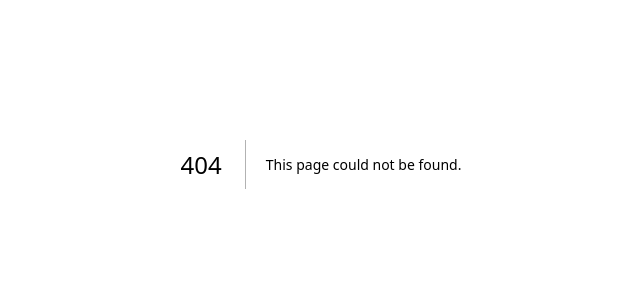
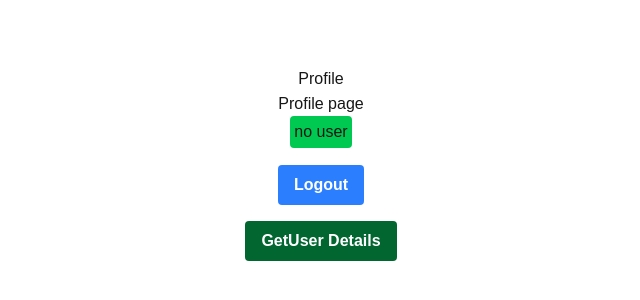
Before and after one commit to Abdul-Rehman88/NestAuth, a Next.js app: page /profile in a window 1280 px wide. Before the commit this address had no page. Shown: the part 236-536 px from the top of the page, without its empty margins (319-959 px from the left). Built offline with nearby package versions, Linux system fonts and the light colour scheme.

Commit message:
Implement user profile page and update login redirection to profile

```diff
--- a/src/app/login/page.tsx
+++ b/src/app/login/page.tsx
@@ -26,7 +26,7 @@ function Login() {
         toast.error("verify your email")
       } else {
         toast.success("Login successful")
-        // router.push("/")
+        router.push("/profile")
       }
     }catch(error){
       console.log(error)
--- /dev/null
+++ b/src/app/profile/[id]/page.tsx
@@ -0,0 +1,13 @@
+export default async function UserProfile({params}: {
+    params: { id: string }
+}) {
+  const { id } = await params;  // ✅ unwrap first
+    return (
+        <div className="flex flex-col items-center justify-center min-h-screen py-2">
+            <p className="text-4xl">Profile page
+            <span className=" p-2 ml-2 rounded bg-orange-500 text-black">user ID{id}</span>
+            </p>
+
+        </div>
+    )
+}
--- /dev/null
+++ b/src/app/profile/page.tsx
@@ -0,0 +1,84 @@
+'use client'
+import { useState } from 'react'
+import Link from 'next/link'
+import axios from 'axios'
+import { toast } from "react-toastify";
+import { useRouter } from 'next/navigation';
+
+
+type User = {
+  id: string;
+  username: string;
+  email: string;
+  password: string;
+}
+
+export default function Profile() {
+    const router = useRouter();
+    const [user, setUser] = useState<User | null>(null);
+
+    const getUser = async ()=>{
+        try{
+            const res = await axios.get("/api/users/profile");
+            const data = res.data.data
+            setUser({
+                id: data._id,
+                username: data.username,
+                email: data.email,
+                password: data.password,
+            });
+           }catch(error){
+            console.log(error)
+            toast.error("Something went wrong while fetching user")
+        }
+    }
+
+    const logOut = async ()=>{
+        try{
+            await axios.get("/api/users/logout");
+            setUser(null);
+            router.push("/login");
+        }catch(error){
+            console.log(error)
+            toast.error("Something went wrong while logging out")
+        }
+    }
+
+  return (
+    <div className="flex flex-col items-center justify-center min-h-screen py-2">
+        <h1>Profile</h1>
+        <hr />
+        <p>Profile page</p>
+        <h2 className="p-1 rounded bg-green-500">
+            {user === null ? (
+             "no user"
+            ) : (
+                <div>
+                    <Link href={`/profile/${user.id}`}>
+                        {user.username}
+                    </Link>
+                    <Link href={`/profile/${user.email}`}>
+                        {user.email}
+                    </Link>
+                {/* <p>{user.email}</p> */}
+
+                </div>
+            )}
+        </h2>
+        <hr />
+        <button
+        onClick={logOut}
+        className="bg-blue-500 mt-4 hover:bg-blue-700 text-white font-bold py-2 px-4 rounded"
+        >
+            Logout
+        </button>
+
+        <button
+        onClick={getUser}
+        className="bg-green-800 mt-4 hover:bg-blue-700 text-white font-bold py-2 px-4 rounded"
+        >
+            GetUser Details
+        </button>
+    </div>
+    )
+}
```
